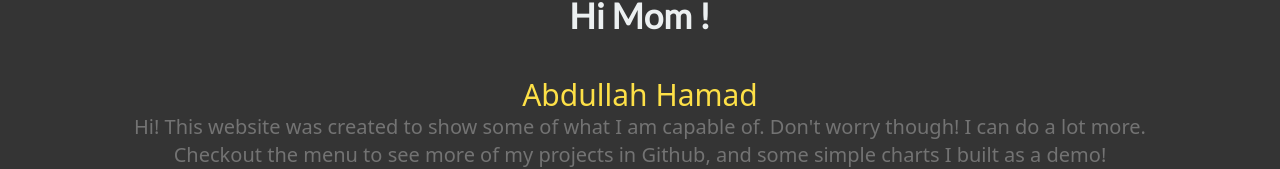
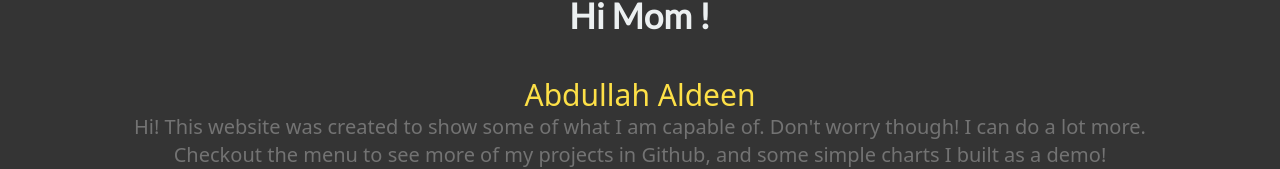
Before and after one commit to abdualdeen/personal-website, a React (Vite) app: page / in a window 1280 px wide. Shown: the part 177-346 px from the top of the page. Built offline with nearby package versions, Linux system fonts and the light colour scheme; a web font is replaced by a local one.

Commit message:
updated website to match new name, and linkedin profile link

```diff
--- a/index.html
+++ b/index.html
@@ -5,7 +5,7 @@
     <link rel="stylesheet" href="https://rsms.me/inter/inter.css"> <!-- tailwind font -->
     <link rel="icon" type="image/svg+xml" href="/website-logo.svg" />
     <meta name="viewport" content="width=device-width, initial-scale=1.0" />
-    <title>Abdullah Hamad</title>
+    <title>Abdullah Aldeen</title>
   </head>
   <body>
     <div id="root"></div>
--- a/package.json
+++ b/package.json
@@ -1,7 +1,7 @@
 {
   "name": "personal-website",
   "private": true,
-  "version": "1.2.0",
+  "version": "1.3.0",
   "type": "module",
   "scripts": {
     "dev": "vite",
--- a/src/App.tsx
+++ b/src/App.tsx
@@ -15,7 +15,7 @@ function App() {
         {/* the div above exists so the text div below can be centered. */}
         <div className="inline-block rounded-md px-3 py-3 text-center text-xl text-white">
           <ScrollingHello />
-          <h1 className="text-yellow-300 text-3xl">Abdullah Hamad</h1>
+          <h1 className="text-yellow-300 text-3xl">Abdullah Aldeen</h1>
           <h3 className="text-neutral-500 text-xl">
             Hi! This website was created to show some of what I am capable of. Don't worry though! I can do a lot more.
             <br/>
@@ -52,7 +52,7 @@ function App() {
           for my contact information or{" "}
           <a
             className="text-yellow-300"
-            href="https://www.linkedin.com/in/abdullah-hamad-530a55257/"
+            href="https://www.linkedin.com/in/abdullah-aldeen/"
           >
             LinkedIn
           </a>
--- a/src/components/NavBar.tsx
+++ b/src/components/NavBar.tsx
@@ -5,7 +5,7 @@ const navigationItems = [
   { name: "Home", href: "/", current: false },
   { name: "Charts", href: "/charts", current: false },
   { name: "My Github", href: "https://github.com/ahamad2", current: false },
-  { name: "LinkedIn", href: "https://www.linkedin.com/in/abdullah-hamad-530a55257/", current: false },
+  { name: "LinkedIn", href: "https://www.linkedin.com/in/abdullah-aldeen/", current: false },
   { name: "Resume", href: "https://drive.google.com/file/d/1Y2Ydd4HnlzLOtp2Ija_6kIP9DgV8zVaC/view", current: false },
 
 ];
```
Also changed, not shown: 2 other files (tests, documents, lock files or other folders).
